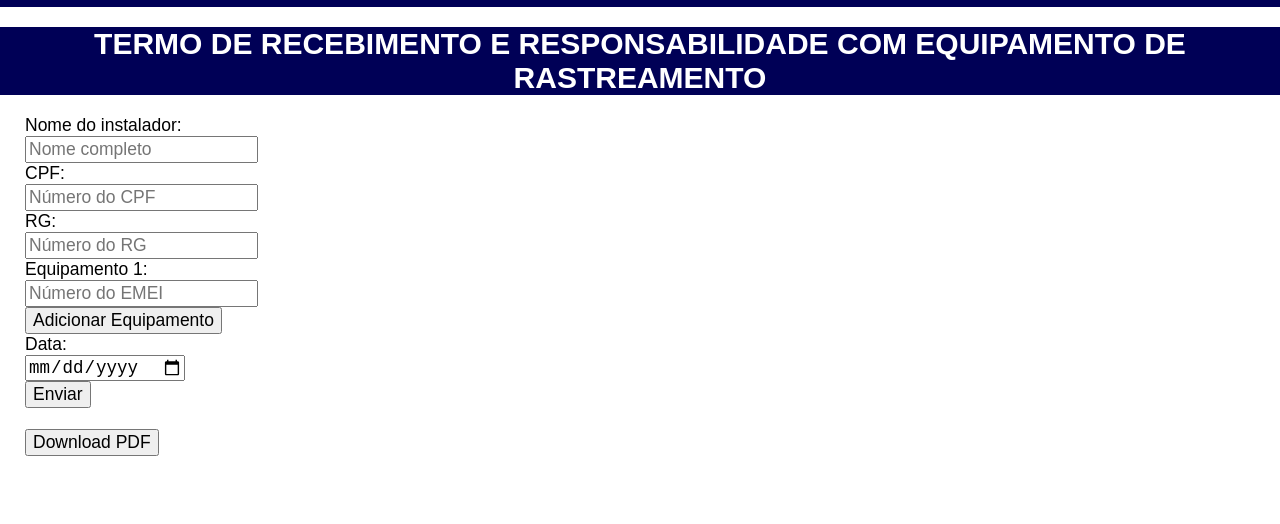
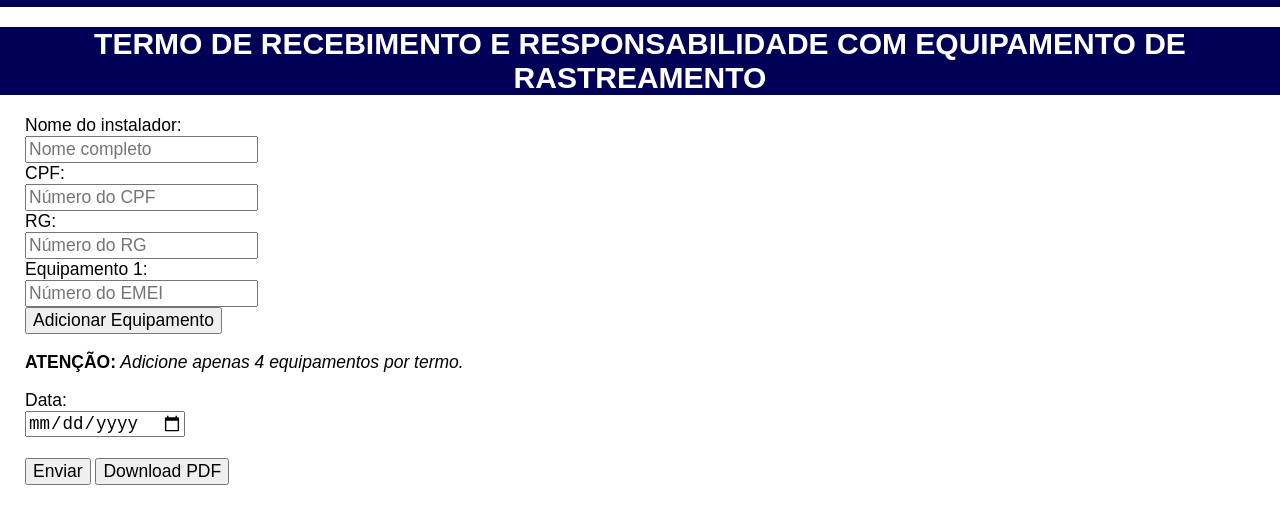
Before and after one commit to BR-Clube/BrClubeOficial, a website: page TermoRastreador/termoRastreador.html in a window 1280 px wide. Shown: the part 70-594 px from the top of the page. Drawn offline with nearby package versions, Linux system fonts and the light colour scheme.

Commit message:
small fixes

```diff
--- a/TermoRastreador/termoRastreador.html
+++ b/TermoRastreador/termoRastreador.html
@@ -34,31 +34,29 @@
 
                 <div id="dadosPessoais">
                     <label for="nome">Nome do instalador:</label>
-                    <input placeholder="Nome completo" type="text" id="nome" name="nome" required><br>
+                    <input placeholder="Nome completo" type="text" id="nome" name="nome" required>
                     <label for="cpf">CPF:</label>
-                    <input placeholder="Número do CPF" type="text" id="cpf" name="cpf" required><br>
+                    <input placeholder="Número do CPF" type="text" id="cpf" name="cpf" required>
                     <label for="rg">RG:</label>
-                    <input placeholder="Número do RG" type="text" id="rg" name="rg" required><br>
+                    <input placeholder="Número do RG" type="text" id="rg" name="rg" required>
                 </div>
 
                 <div id="equipamento">
                     <label for="equipamento">Equipamento 1:</label>
-                    <input placeholder="Número do EMEI" type="text" id="equipamento" name="equipamento" required><br>
+                    <input placeholder="Número do EMEI" type="text" id="equipamento" name="equipamento" required>
                 </div>
 
                 <button id="buttonRed" type="button" onclick="adicionarEquipamento()">Adicionar Equipamento</button>
-
-                <br>
+                <p><strong>ATENÇÃO:</strong><em> Adicione apenas 4 equipamentos por termo.</em></p>
 
                 <div id="data">
                     <label for="equipamento">Data:</label>
                     <input type="date" id="data" name="data" required><br>
                 </div>
 
+                <br>
+
                 <button type="button" onclick="enviarFormulario()">Enviar</button>
-
-                <br><br>
-
                 <button type="button" onclick="downloadPDF()">Download PDF</button>
 
             </form>
```
